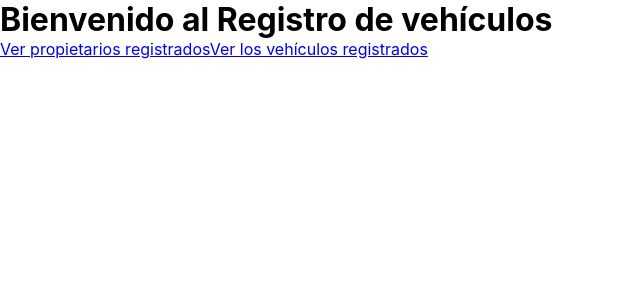
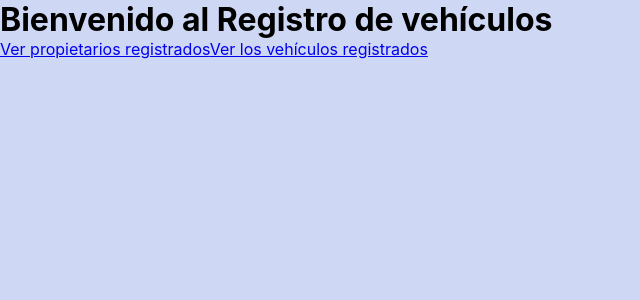
Before and after one commit to GalassoX/prueba-gateway-it, a React (Create React App) app in the folder frontend/: page / in a window 1280 px wide. Shown: the top 300 px of the page, without its empty margins (0-640 px from the left). Built offline with nearby package versions, Linux system fonts and the light colour scheme.

Commit message:
(frontend) add background color

```diff
--- a/frontend/src/index.css
+++ b/frontend/src/index.css
@@ -11,6 +11,7 @@ body {
     sans-serif;
   -webkit-font-smoothing: antialiased;
   -moz-osx-font-smoothing: grayscale;
+  background-color: rgba(60, 98, 212, 0.25);
 }
 
 code {
```
